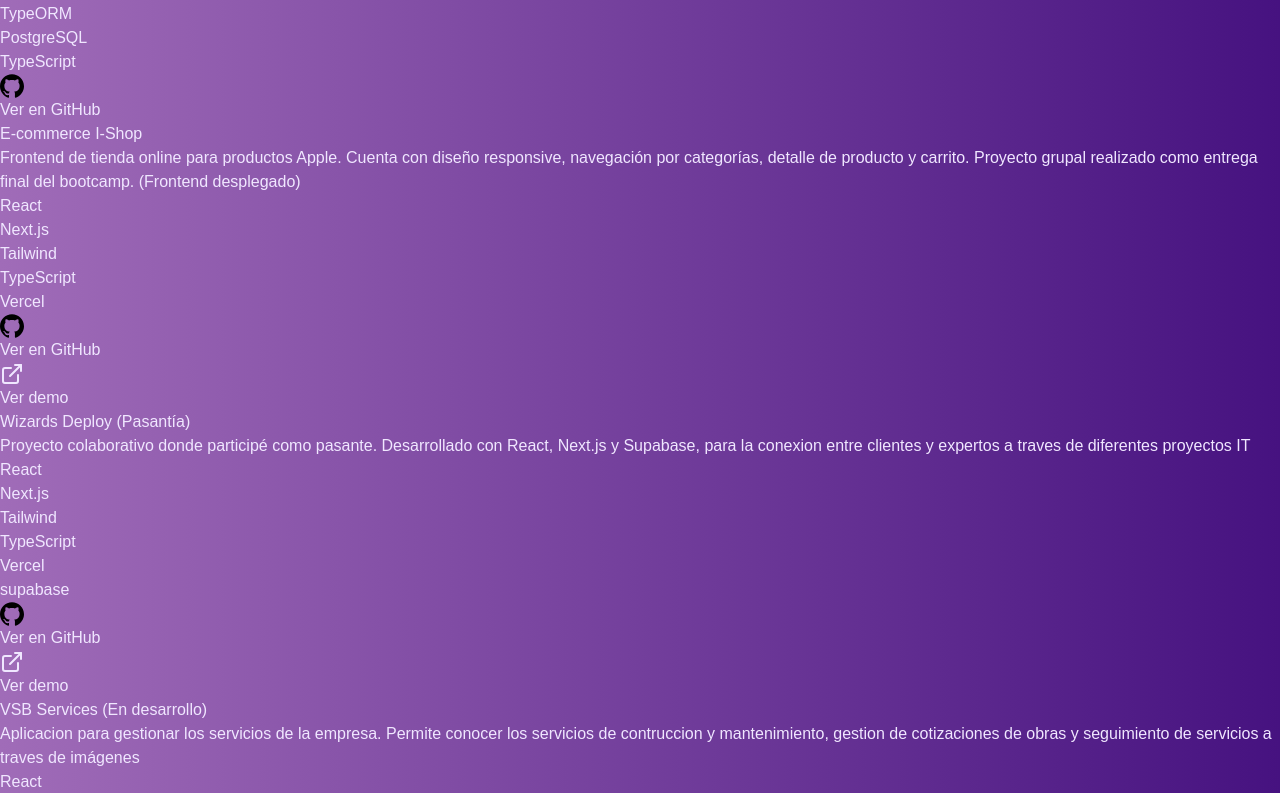
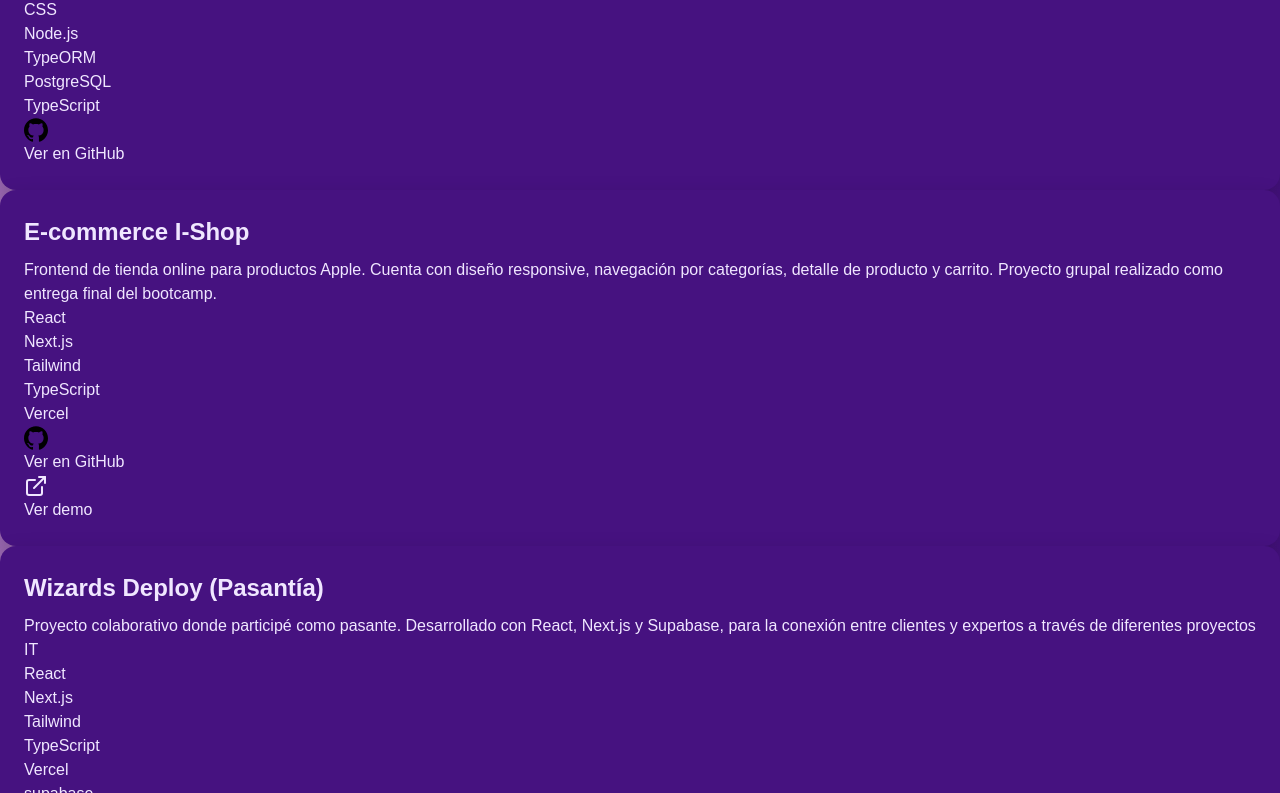
Before and after one commit to LDFuentesAscanio/mi-portfolio, a Next.js app: page / in a window 1280 px wide. Shown: the part 1987-2780 px from the top of the page. Built offline with nearby package versions, Linux system fonts and the light colour scheme.

Commit message:
Correccion 4

```diff
--- a/src/app/globals.css
+++ b/src/app/globals.css
@@ -2,20 +2,43 @@
 @tailwind components;
 @tailwind utilities;
 
+/* Variables globales */
 :root {
   --background: #3f105e; /* morado oscuro */
-  --foreground: #f0e7ff; /* lila claro para buen contraste */
+  --foreground: #f0e7ff; /* lila claro para textos */
+  --card-bg: #461280;    /* fondo fijo de tarjetas */
+  --card-text: #f0e7ff;  /* texto de tarjetas */
 }
 
 @media (prefers-color-scheme: dark) {
   :root {
-    --background: #1a0826; /* mismo fondo para dark */
+    --background: #1a0826;
     --foreground: #f0e7ff;
+    --card-bg: #1a0826;    /* mismo fondo en dark */
+    --card-text: #f0e7ff;
   }
 }
 
+/* Estilos globales */
 body {
   background: linear-gradient(to right, #a06cb8, #461280);
   color: var(--foreground);
   font-family: Arial, Helvetica, sans-serif;
 }
+
+/* Tarjetas de proyectos */
+.project-card {
+  background-color: var(--card-bg) !important; /* fijo, no transparente */
+  color: var(--card-text);
+  border-radius: 1rem;
+  padding: 1.5rem;
+  box-shadow: 0 10px 25px rgba(0,0,0,0.2);
+}
+
+/* Títulos dentro de tarjetas */
+.project-card h3 {
+  color: var(--card-text);
+  font-weight: bold;
+  font-size: 1.5rem;
+  margin-bottom: 0.5rem;
+}
--- a/src/components/ProjectCard.tsx
+++ b/src/components/ProjectCard.tsx
@@ -1,3 +1,4 @@
+// ProjectCard.tsx
 'use client';
 import { ExternalLink } from 'lucide-react';
 import { motion } from 'framer-motion';
@@ -24,19 +25,17 @@
       whileInView={{ opacity: 1, y: 0 }}
       viewport={{ once: true }}
       transition={{ duration: 0.6, ease: 'easeOut' }}
-      className="bg-white/90 dark:bg-neutral-900/90 backdrop-blur-md rounded-xl shadow-2xl p-6 flex flex-col justify-between space-y-4"
+      className="project-card flex flex-col justify-between space-y-4"
     >
       <div>
-        <h3 className="text-2xl text-gray-700 font-bold mb-2">{title}</h3>
-        <p className="text-base text-gray-700 dark:text-gray-300 mb-4">
-          {description}
-        </p>
+        <h3>{title}</h3>
+        <p>{description}</p>
 
-        <ul className="flex flex-wrap gap-2 text-sm">
+        <ul className="flex flex-wrap gap-2 text-sm mt-2">
           {techs.map((tech, idx) => (
             <li
               key={idx}
-              className="bg-purple-700/80 text-white px-2 py-1 rounded-full"
+              className="bg-purple-700 text-white px-2 py-1 rounded-full"
             >
               {tech}
             </li>
--- a/src/components/ProjectSection.tsx
+++ b/src/components/ProjectSection.tsx
@@ -1,3 +1,4 @@
+// ProjectsSection.tsx
 import ProjectCard from '@/components/ProjectCard';
 
 export default function ProjectsSection() {
@@ -8,7 +9,6 @@
       </h2>
 
       <div className="grid gap-8 md:grid-cols-2">
-        {/* Proyecto 1: Sistema de turnos */}
         <ProjectCard
           title="Sistema de Turnos - Estética Sánchez"
           description="Aplicación para gestión de turnos en un consultorio cosmetológico. Permite registro de pacientes, visualización de agenda y administración de turnos. Desarrollado con React y Vite en el frontend, y Node.js con TypeORM en el backend."
@@ -24,10 +24,9 @@
           githubUrl="https://github.com/LDFuentesAscanio/SanchezEsteticaProject"
         />
 
-        {/* Proyecto 2: E-commerce de productos Apple */}
         <ProjectCard
           title="E-commerce I-Shop"
-          description="Frontend de tienda online para productos Apple. Cuenta con diseño responsive, navegación por categorías, detalle de producto y carrito. Proyecto grupal realizado como entrega final del bootcamp. (Frontend desplegado)"
+          description="Frontend de tienda online para productos Apple. Cuenta con diseño responsive, navegación por categorías, detalle de producto y carrito. Proyecto grupal realizado como entrega final del bootcamp."
           techs={['React', 'Next.js', 'Tailwind', 'TypeScript', 'Vercel']}
           githubUrl="https://github.com/LDFuentesAscanio/front-e-commerceft57"
           demoUrl="https://front-e-commerceft57.vercel.app/"
@@ -35,7 +34,7 @@
 
         <ProjectCard
           title="Wizards Deploy (Pasantía)"
-          description="Proyecto colaborativo donde participé como pasante. Desarrollado con React, Next.js y Supabase, para la conexion entre clientes y expertos a traves de diferentes proyectos IT"
+          description="Proyecto colaborativo donde participé como pasante. Desarrollado con React, Next.js y Supabase, para la conexión entre clientes y expertos a través de diferentes proyectos IT"
           techs={[
             'React',
             'Next.js',
@@ -50,7 +49,7 @@
 
         <ProjectCard
           title="VSB Services (En desarrollo)"
-          description="Aplicacion para gestionar los servicios de la empresa. Permite conocer los servicios de contruccion y mantenimiento, gestion de cotizaciones de obras y seguimiento de servicios a traves de imágenes"
+          description="Aplicación para gestionar los servicios de la empresa. Permite conocer los servicios de construcción y mantenimiento, gestión de cotizaciones de obras y seguimiento de servicios a través de imágenes"
           techs={[
             'React',
             'Next.js',
```
